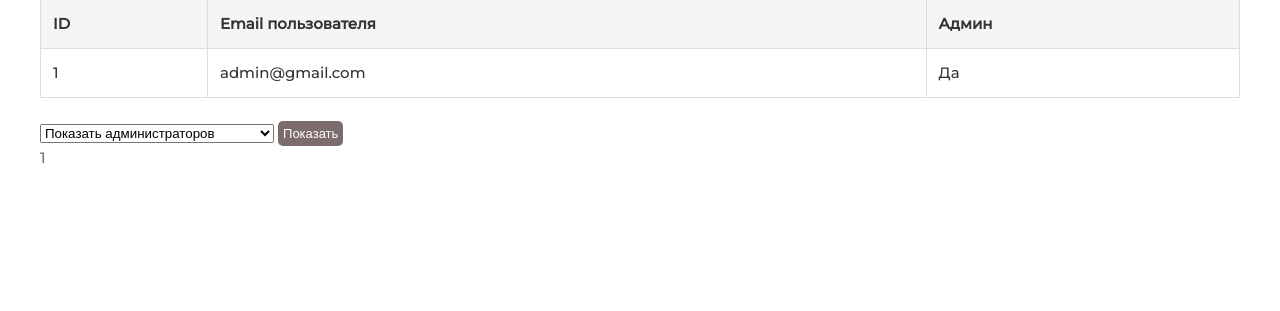
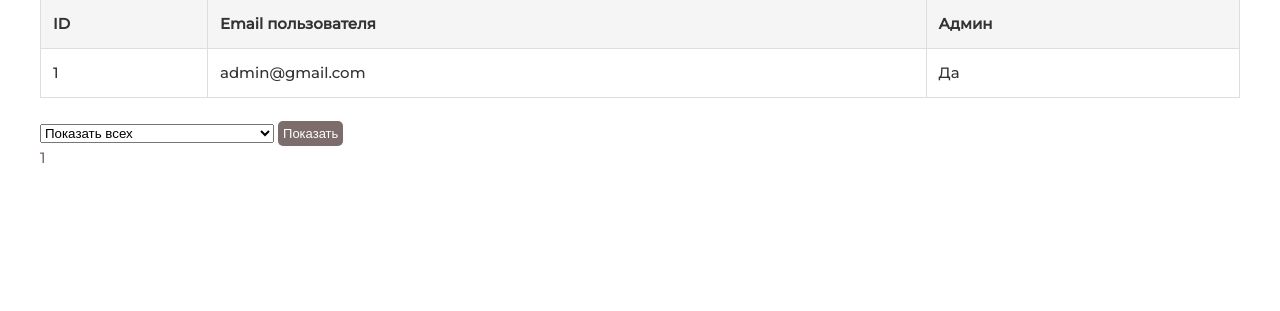
Before and after one commit to makardom/survey, a Flask app: page /admin in a window 1280 px wide. Shown: the part 101-412 px from the top of the page. Run offline with Flask 3, Linux system fonts and the light colour scheme; the visitor is signed in with stand-in values (Sample User, id 1); data comes from the database, SQL or seed files in the repository; parts of the project's set-up code (start-up, migrations or seed data) failed here and were passed over; some libraries are stand-ins or nearby versions.

Commit message:
Added all in filtr

```diff
--- a/templates/admin.html
+++ b/templates/admin.html
@@ -49,6 +49,7 @@
                         {% for item in items %}
                             {% if (request.args.get('filter') == 'admin' and item.isAdmin) or
                                   (request.args.get('filter') == 'user' and not item.isAdmin) or
+                                  (request.args.get('filter') == 'all') or
                                   (request.args.get('filter') is none) %}
                             <tr>
                                 <td>{{ item.id }}</td>
@@ -63,13 +64,13 @@
                 <div class="filter-button">
                     <form action="{{ url_for('admin') }}" method="get">
                         <select name="filter">
+                            <option value="all" {% if request.args.get('filter') == 'all' or request.args.get('filter') is none %}selected{% endif %}>Показать всех</option>
                             <option value="admin" {% if request.args.get('filter') == 'admin' %}selected{% endif %}>Показать администраторов</option>
                             <option value="user" {% if request.args.get('filter') == 'user' %}selected{% endif %}>Показать обычных пользователей</option>
                         </select>
                         <button type="submit" style="margin-top: 3px; font-size: 13px; padding: 5px; color: #fff; background-color: rgb(124, 108, 108); cursor: pointer; border: none; border-radius: 5px;">Показать</button>
                     </form>
                 </div>
-
                 <div class="pagination">
                     {% if pagination.has_prev %}
                         <a href="{{ url_for('admin', page=pagination.prev_num) }}" class="pagination__prev">&laquo; Предыдущая</a>
```
